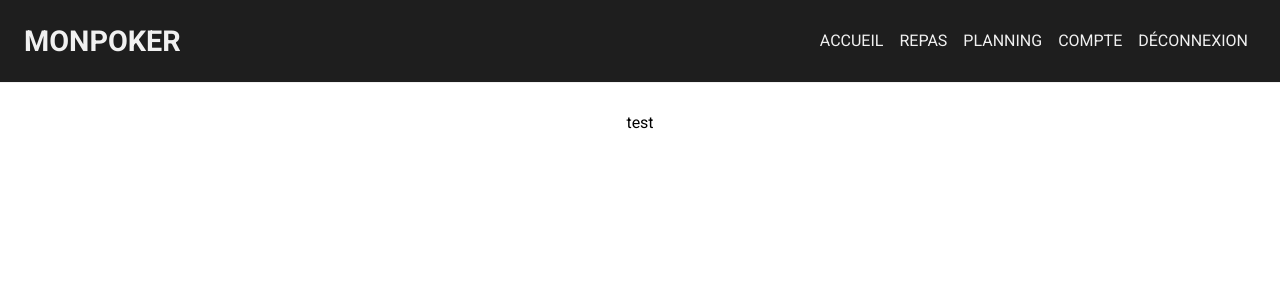
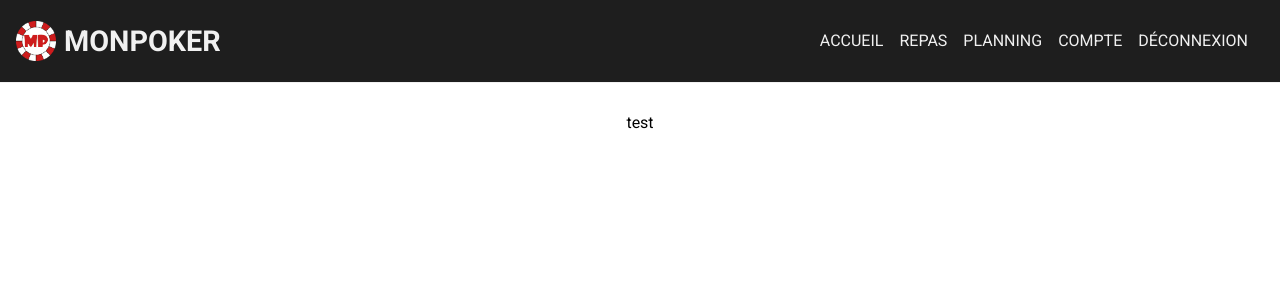
Before and after one commit to juan5987/monpoker-react, a React (Create React App) app: page / in a window 1280 px wide. Shown: the top 300 px of the page. Built offline with nearby package versions, Linux system fonts and the light colour scheme.

Commit message:
added logo

```diff
--- a/src/components/Header.tsx
+++ b/src/components/Header.tsx
@@ -1,4 +1,5 @@
 import React, { useState } from 'react';
+import logo from '../assets/logo_rouge.png'
 import '../styles/header.sass';
 import '../styles/header-desktop.sass';
 
@@ -10,6 +11,7 @@
     <>
       <div className='header'>
         <div className="header__logo">
+          <img src={logo} alt="logo" className="header__logo__img" width={40} />
           <span className='header__logo__text'>monpoker</span>
         </div>
         <nav className="navbar--desktop">
--- a/src/types/index.d.ts
+++ b/src/types/index.d.ts
@@ -1 +1,2 @@
 declare module "*.webp";
+declare module "*.png";
```
Also changed, not shown: src/assets/logo_rouge.png (added).
